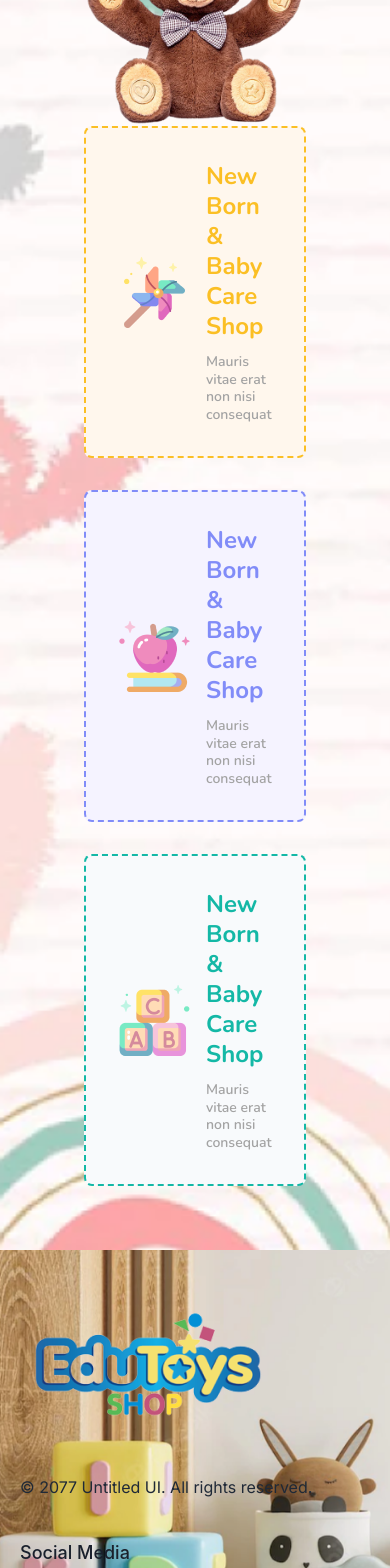
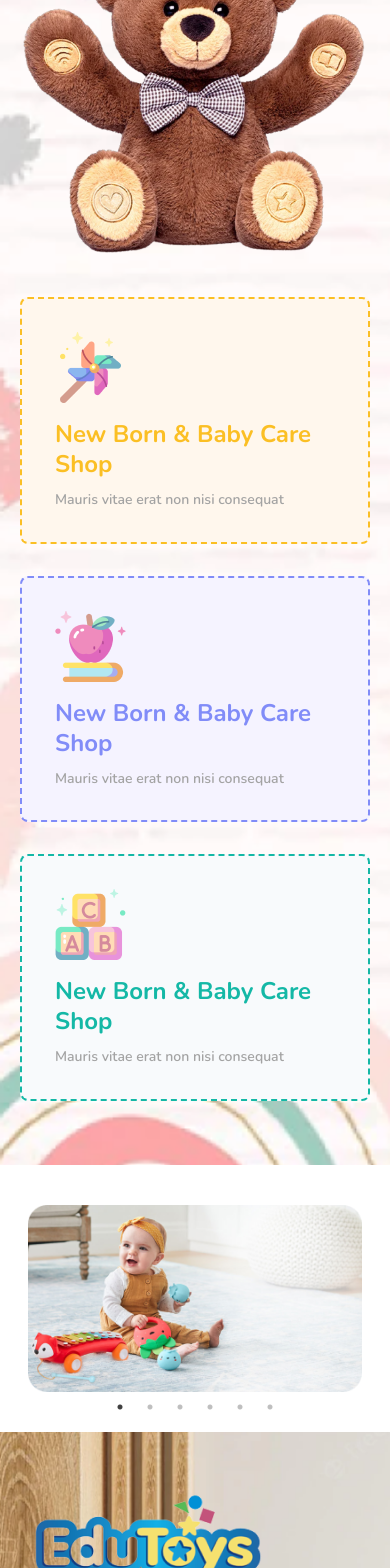
Before and after one commit to prominhaj/edu-toys-client, a React (Vite) app: page / in a window 390 px wide. Shown: the part 2140-3708 px from the top of the page. Built offline with nearby package versions, Linux system fonts and the light colour scheme.

Commit message:
Implement Image Slider Section Design Complete And Home Responsive Complete And All Design Done

```diff
--- /dev/null
+++ b/src/Components/ImageSlider/ImageSlider.jsx
@@ -0,0 +1,57 @@
+/* eslint-disable no-unused-vars */
+import React from "react";
+import Slider from "react-slick/lib/slider";
+import ImageSliderItem from "../ImageSliderItem/ImageSliderItem";
+
+// Slider Settings
+const settings = {
+  dots: true,
+  infinite: true,
+  speed: 500,
+  slidesToShow: 4,
+  slidesToScroll: 4,
+  initialSlide: 0,
+  responsive: [
+    {
+      breakpoint: 1024,
+      settings: {
+        slidesToShow: 3,
+        slidesToScroll: 3,
+        infinite: true,
+        dots: true,
+      },
+    },
+    {
+      breakpoint: 600,
+      settings: {
+        slidesToShow: 2,
+        slidesToScroll: 2,
+        initialSlide: 2,
+      },
+    },
+    {
+      breakpoint: 480,
+      settings: {
+        slidesToShow: 1,
+        slidesToScroll: 1,
+      },
+    },
+  ],
+};
+
+const ImageSlider = () => {
+  return (
+    <div className="container mx-auto px-5 py-10">
+      <Slider {...settings}>
+            <ImageSliderItem></ImageSliderItem>
+            <ImageSliderItem></ImageSliderItem>
+            <ImageSliderItem></ImageSliderItem>
+            <ImageSliderItem></ImageSliderItem>
+            <ImageSliderItem></ImageSliderItem>
+            <ImageSliderItem></ImageSliderItem>
+      </Slider>
+    </div>
+  );
+};
+
+export default ImageSlider;
--- /dev/null
+++ b/src/Components/ImageSliderItem/ImageSliderItem.jsx
@@ -0,0 +1,13 @@
+/* eslint-disable no-unused-vars */
+import React from "react";
+import img_1 from "../../assets/Image-Slider/img-1.png";
+
+const ImageSliderItem = () => {
+  return (
+    <div className="mx-2">
+      <img className="w-full" src={img_1} alt="" />
+    </div>
+  );
+};
+
+export default ImageSliderItem;
--- a/src/Components/OfferSection/OfferSection.jsx
+++ b/src/Components/OfferSection/OfferSection.jsx
@@ -13,26 +13,26 @@ const OfferSection = () => {
         <h2 className="text-pink-600 text-center text-2xl font-bold font-['Nunito'] leading-tight">
           Our Offer
         </h2>
-        <div className="grid md:grid-cols-2 pt-8 items-center px-16">
-          <div>
+        <div className="grid lg:grid-cols-2 gap-10 pt-8 items-center md:px-16">
+          <div className="w-full">
             <img src={darry} alt="" />
           </div>
-          <div className="flex flex-col gap-8">
-            <div className="bg-orange-50 rounded-lg border-2 border-dashed border-amber-400 flex items-center gap-4 p-[33px]">
+          <div className="flex w-full flex-col gap-8">
+            <div className="bg-orange-50 rounded-lg border-2 border-dashed border-amber-400 flex items-center flex-wrap gap-4 p-[33px]">
                 <img src={born_Care} alt="" />
                 <div>
                     <h4 className="text-amber-400 text-2xl font-bold font-['Nunito'] leading-tight">New Born & Baby Care Shop</h4>
                     <p className="text-neutral-400 text-sm font-semibold font-['Nunito'] mt-3 leading-tight">Mauris vitae erat non nisi consequat</p>
                 </div>
             </div>
-            <div className="bg-violet-50 rounded-lg border-2 border-dashed border-indigo-400 flex items-center gap-4 p-[33px]">
+            <div className="bg-violet-50 rounded-lg border-2 border-dashed border-indigo-400 flex items-center flex-wrap gap-4 p-[33px]">
                 <img src={toddlers} alt="" />
                 <div>
                     <h4 className="text-indigo-400 text-2xl font-bold font-['Nunito'] leading-tight">New Born & Baby Care Shop</h4>
                     <p className="text-neutral-400 text-sm font-semibold font-['Nunito'] mt-3 leading-tight">Mauris vitae erat non nisi consequat</p>
                 </div>
             </div>
-            <div className="bg-slate-50 rounded-lg border-2 border-dashed border-teal-500 flex items-center gap-4 p-[33px]">
+            <div className="bg-slate-50 rounded-lg border-2 border-dashed border-teal-500 flex items-center flex-wrap gap-4 p-[33px]">
                 <img src={toys_games} alt="" />
                 <div>
                     <h4 className="text-teal-500 text-2xl font-bold font-['Nunito'] leading-tight">New Born & Baby Care Shop</h4>
--- a/src/Pages/Home/Home.jsx
+++ b/src/Pages/Home/Home.jsx
@@ -4,6 +4,7 @@ import HeroSection from '../../Components/HeroSection/HeroSection';
 import Search from '../../Components/Search/Search';
 import ProductsSection from '../../Components/ProductsSection/ProductsSection';
 import OfferSection from '../../Components/OfferSection/OfferSection';
+import ImageSlider from '../../Components/ImageSlider/ImageSlider';
 
 const Home = () => {
     return (
@@ -12,6 +13,7 @@ const Home = () => {
             <Search></Search>
             <ProductsSection></ProductsSection>
             <OfferSection></OfferSection>
+            <ImageSlider></ImageSlider>
         </div>
     );
 };
--- a/src/Pages/Shared/Header/Header.jsx
+++ b/src/Pages/Shared/Header/Header.jsx
@@ -49,7 +49,7 @@ const Header = () => {
               <div className="flex flex-1 md:flex-[0] items-center justify-center  md:justify-start">
                 <Link to="/" className="flex flex-shrink-0 items-center">
                   <img
-                    className="w-[90px] h-[48px]"
+                    className="w-full h-[60px]"
                     src={logo}
                     alt="Your Company"
                   />
```
Also changed, not shown: src/assets/Image-Slider/img-1.png (added).
